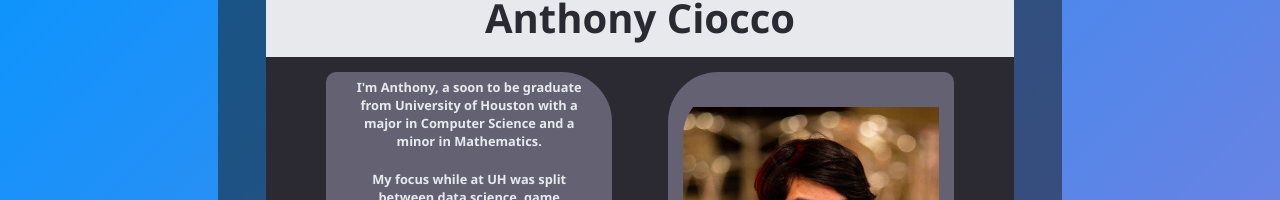
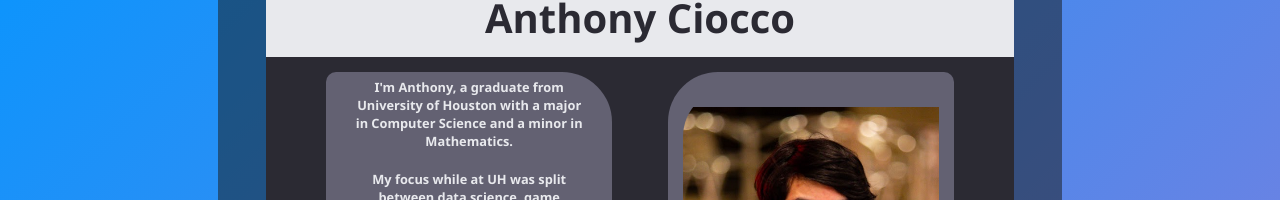
Before and after one commit to ci0cc0lat0/ProfessionalWebsite, a SvelteKit app: page / in a window 1280 px wide. Shown: the part 163-363 px from the top of the page. Built offline with nearby package versions, Linux system fonts and the light colour scheme.

Commit message:
'soon to be' - gone

```diff
--- a/src/routes/+page.svelte
+++ b/src/routes/+page.svelte
@@ -145,7 +145,7 @@
         </div>
         <div class="picabout">
             <div id="about" class="">
-                <p>I'm Anthony, a soon to be graduate from University of Houston with a major in Computer Science and a minor in Mathematics.</p>
+                <p>I'm Anthony, a graduate from University of Houston with a major in Computer Science and a minor in Mathematics.</p>
 
                 <p>My focus while at UH was split between data science, game development, and web development, both front and back end.</p>
 
```
